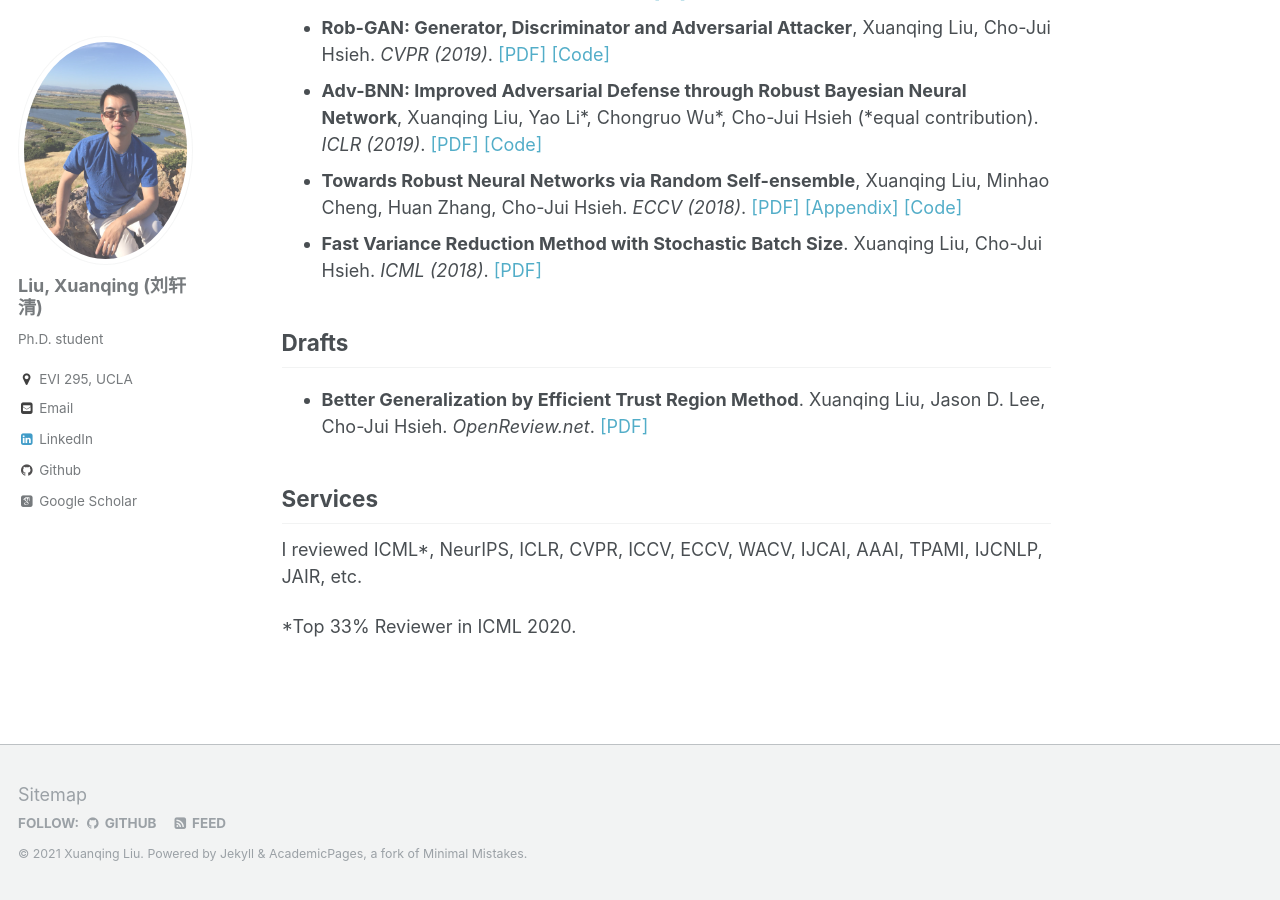
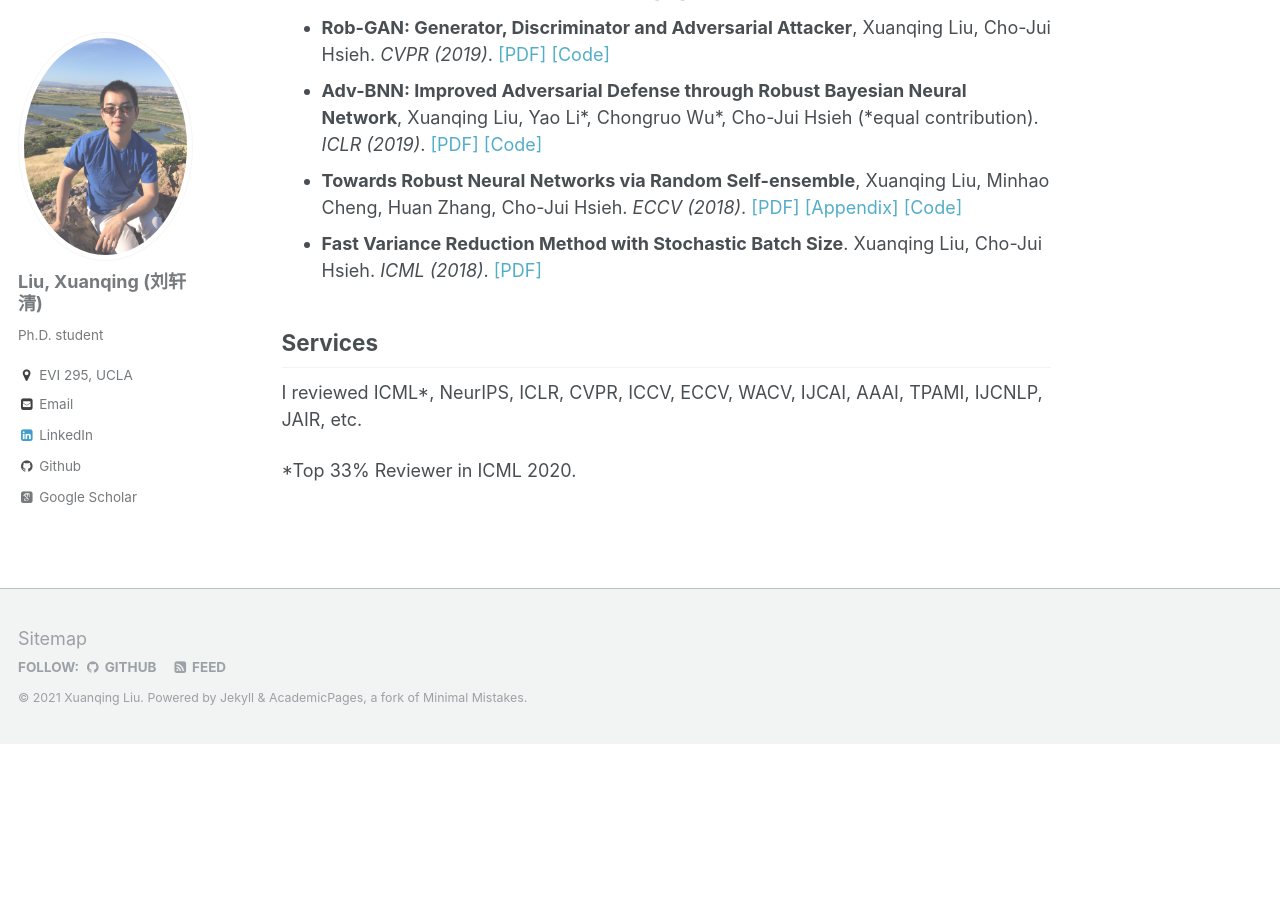
Before and after one commit to xuanqing94/xuanqing94.github.io, a Jekyll site: the page built from _pages/about.md, in a window 1280 px wide and 900 px high, scrolled down 2838 px. Built offline with Jekyll 4.4.1, drawn with Linux system fonts in a browser that asks for light colours; some web fonts are replaced; after the commit the page ends 3582 px from its top, so only the background shows below that.

Commit message:
Update about.md

```diff
--- a/_pages/about.md
+++ b/_pages/about.md
@@ -61,9 +61,6 @@ I'm obtained my Ph.D. in [Computer Science](http://www.cs.ucla.edu/) at [UCLA](h
 + **Towards Robust Neural Networks via Random Self-ensemble**, Xuanqing Liu, Minhao Cheng, Huan Zhang, Cho-Jui Hsieh. *ECCV (2018)*. [\[PDF\]](https://arxiv.org/pdf/1712.00673.pdf) [\[Appendix\]](/files/RSE_supp.pdf) [\[Code\]](https://github.com/xuanqing94/RobustNet)
 + **Fast Variance Reduction Method with Stochastic Batch Size**. Xuanqing Liu, Cho-Jui Hsieh. *ICML (2018)*. [\[PDF\]](https://arxiv.org/pdf/1808.02169.pdf)
 
-## Drafts
-+ **Better Generalization by Efficient Trust Region Method**. Xuanqing Liu, Jason D. Lee, Cho-Jui Hsieh. *OpenReview.net*. [\[PDF\]](https://openreview.net/pdf?id=HJjePwx0-)
-
 ## Services
 I reviewed ICML*, NeurIPS, ICLR, CVPR, ICCV, ECCV, WACV, IJCAI, AAAI, TPAMI, IJCNLP, JAIR, etc.
 
```
